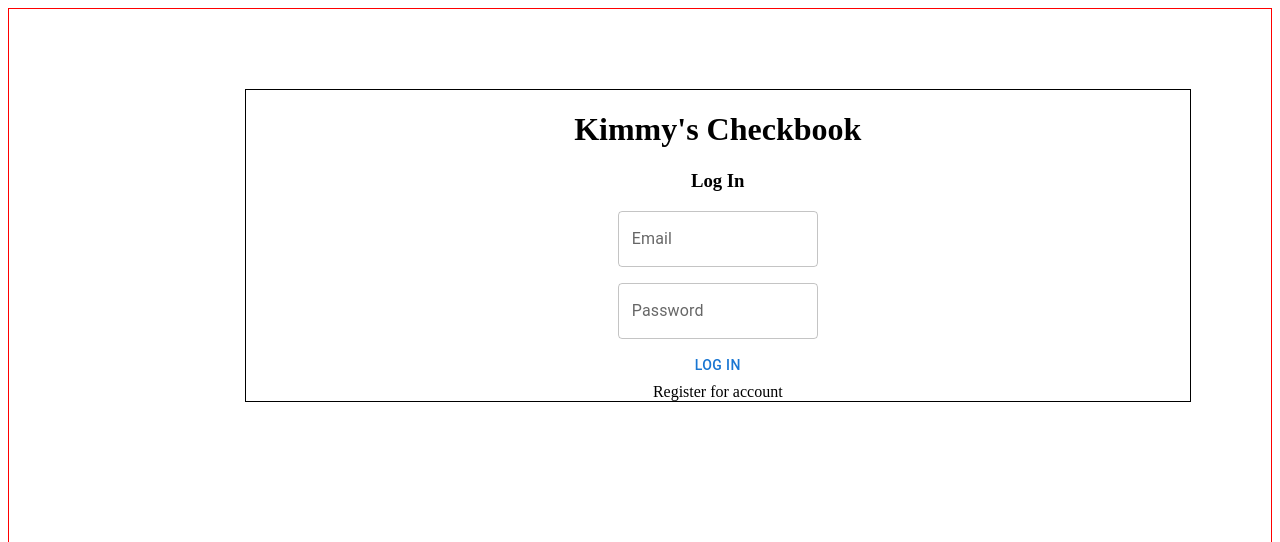
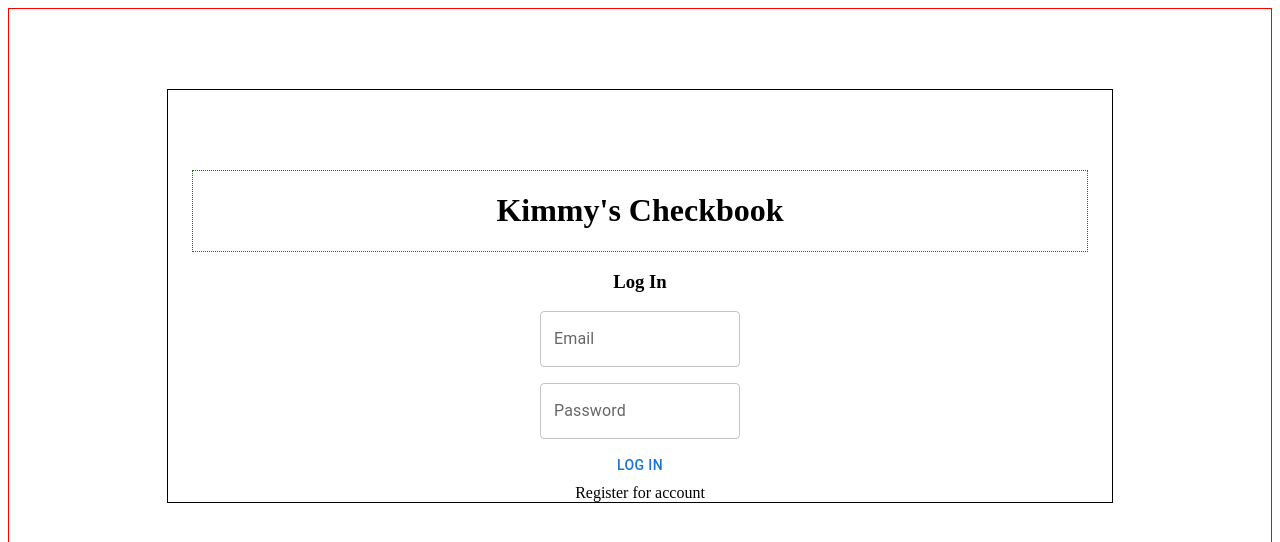
Before and after one commit to thekhaidev/budget-app, a React app: page /login in a window 1280 px wide. Shown: the top 542 px of the page. Built offline with nearby package versions, Linux system fonts and the light colour scheme; no server answers.

Commit message:
Rearranged spacing and components

```diff
--- a/src/App.jsx
+++ b/src/App.jsx
@@ -29,27 +29,16 @@ const App = () => {
       height: '95vh',
       width: 'auto',
       overflow: 'hidden',
+      textAlign: 'center',
     }}
     >
-      <Container
-        sx={{
-          textAlign: 'center',
-          border: '1px solid black',
-          marginTop: '3%',
-          mt: 10,
-          mr: 10,
-          width: { md: '75%' },
-        }}
-        fixed
-      >
-        <h1>Kimmy&apos;s Checkbook</h1>
+
       <Routes>
         <Route path="/login" element={<Form title="Log In" />} />
         {/* <Route path="/register" element={<Form title="Register" />} /> */}
         <Route path="/home" element={<Home />} />
         <Route path="/" element={<Home />} />
       </Routes>
-      </Container>
 
     </Box>
   );
--- a/src/components/Form.jsx
+++ b/src/components/Form.jsx
@@ -5,6 +5,7 @@ import {
   FormControl,
   TextField,
   Button,
+  Container,
 } from '@mui/material';
 import {
   useNavigate,
@@ -62,8 +63,24 @@ const Form = ({ title }) => {
   };
 
   return (
-    <>
+
+    <Container
+      sx={{
+        textAlign: 'center',
+        border: '1px solid black',
+        mt: 10,
+        width: { md: '75%' },
+      }}
+      fixed
+    >
       <Box component="form" noValidate autoComplete="off">
+        <Box sx={{
+          border: '1px dotted green',
+          mt: 10,
+        }}
+        >
+          <h1>Kimmy&apos;s Checkbook</h1>
+        </Box>
         <h3>{title}</h3>
         <FormControl sx={{ width: '25ch' }}>
           <TextField
@@ -93,7 +110,8 @@ const Form = ({ title }) => {
       <Box component="span">
         Register for account
       </Box>
-    </>
+
+    </Container>
   );
 };
 
--- a/src/components/Home.jsx
+++ b/src/components/Home.jsx
@@ -26,7 +26,14 @@ const Home = () => {
   }, []);
 
   return (
-    <Box>
+    <Box sx={{
+      textAlign: 'center',
+      border: '1px solid black',
+      mt: 10,
+      ml: { md: '19.5%' },
+      width: { md: '75%' },
+    }}
+    >
 
       <Box component="div">
         <Topbar logout={handleLogout} />
--- a/src/components/Topbar.jsx
+++ b/src/components/Topbar.jsx
@@ -24,7 +24,10 @@ const Topbar = ({ logout }) => {
         <Typography
           variant="h6"
           component="div"
-          sx={{ flexGrow: 1 }}
+          sx={{
+            flexGrow: 1,
+            textAlign: 'left',
+          }}
         >
           {todayDate}
         </Typography>
```
Lines whose indentation alone changed are shown as unchanged.
